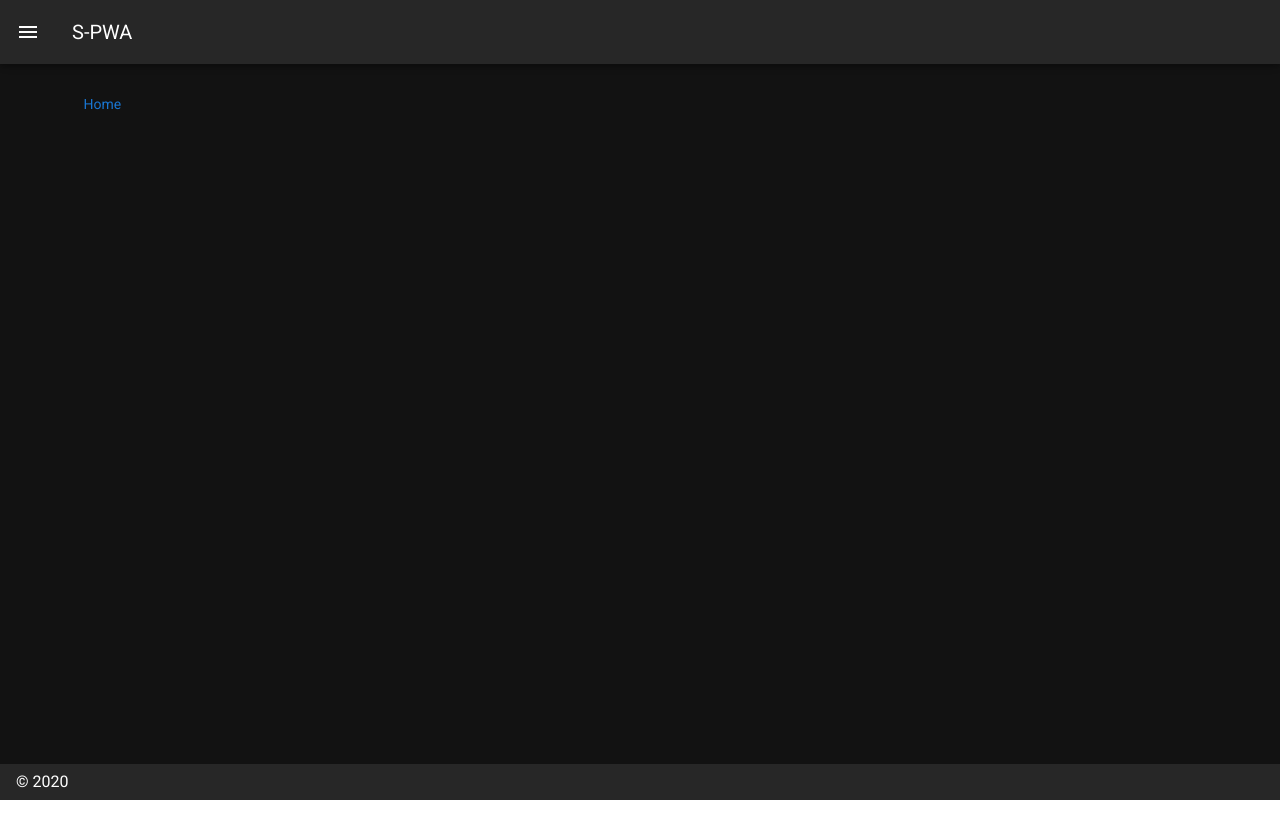
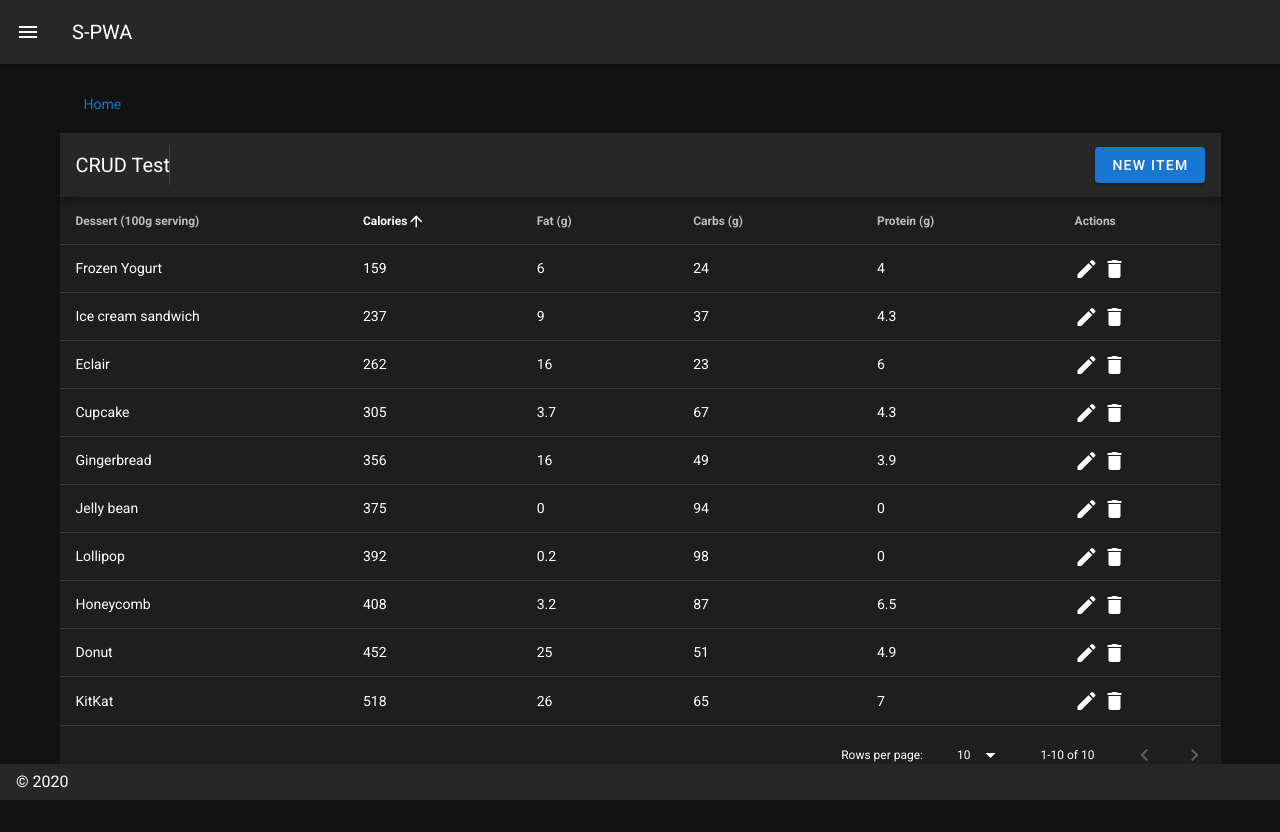
Before and after one commit to qtipee/s-pwa, a Nuxt app: page / in a window 1280 px wide. Before the commit the page ends 800 px from the top, so only its background shows below. Built offline with nearby package versions, Linux system fonts and the light colour scheme.

Commit message:
CRUD Table test

```diff
--- /dev/null
+++ b/components/CRUDTable.vue
@@ -0,0 +1,236 @@
+<template>
+    <v-data-table
+    :headers="headers"
+    :items="items"
+
+    sort-by="calories"
+
+    >
+        <template v-slot:top>
+            <v-toolbar>
+                <v-toolbar-title>{{ tableName }}</v-toolbar-title>
+                <v-divider
+                    inset
+                    vertical
+                ></v-divider>
+
+                <v-spacer></v-spacer>
+
+                <v-dialog v-model="dialog">
+                    <template v-slot:activator="{ on }">
+                        <v-btn color="primary" v-on="on">New Item</v-btn>
+                    </template>
+                    <v-card>
+                        <v-card-title>
+                            <span class="headline">{{ formTitle }}</span>
+                        </v-card-title>
+
+                        <v-card-text>
+                            <v-container>
+                                <v-row>
+                                <v-col cols="12" sm="6" md="4">
+                                <v-text-field v-model="editedItem.name" label="Dessert name"></v-text-field>
+                                </v-col>
+                                <v-col cols="12" sm="6" md="4">
+                                <v-text-field v-model="editedItem.calories" label="Calories"></v-text-field>
+                                </v-col>
+                                <v-col cols="12" sm="6" md="4">
+                                <v-text-field v-model="editedItem.fat" label="Fat (g)"></v-text-field>
+                                </v-col>
+                                <v-col cols="12" sm="6" md="4">
+                                <v-text-field v-model="editedItem.carbs" label="Carbs (g)"></v-text-field>
+                                </v-col>
+                                <v-col cols="12" sm="6" md="4">
+                                <v-text-field v-model="editedItem.protein" label="Protein (g)"></v-text-field>
+                                </v-col>
+                                </v-row>
+                            </v-container>
+                        </v-card-text>
+
+                        <v-card-actions>
+                            <v-spacer></v-spacer>
+                            <v-btn color="blue darken-1" text @click="close">Cancel</v-btn>
+                            <v-btn color="blue darken-1" text @click="save">Save</v-btn>
+                        </v-card-actions>
+                    </v-card>
+                </v-dialog>
+
+            </v-toolbar>
+        </template>
+
+        <template v-slot:item.actions="{ item }">
+            <v-icon class="mr-1" @click="editItem(item)">
+                mdi-pencil
+            </v-icon>
+            <v-icon class="mr-1" @click="deleteItem(item)">
+                mdi-delete
+            </v-icon>
+        </template>
+
+        <template v-slot:no-data>
+            <v-btn color="primary" @click="initialize">Reset</v-btn>
+        </template>
+
+    </v-data-table>
+</template>
+
+<script>
+export default {
+    data: () => ({
+        tableName: 'CRUD Test',
+        dialog: false,
+        headers: [],
+        items: [],
+        editedIndex: -1,
+        editedItem: {
+        name: '',
+        calories: 0,
+        fat: 0,
+        carbs: 0,
+        protein: 0,
+        },
+        defaultItem: {
+        name: '',
+        calories: 0,
+        fat: 0,
+        carbs: 0,
+        protein: 0,
+        },
+    }),
+
+    computed: {
+        formTitle () {
+            return this.editedIndex === -1 ? 'New Item' : 'Edit Item'
+        },
+    },
+
+    watch: {
+        dialog (val) {
+            val || this.close()
+        },
+    },
+
+    created () {
+        this.initialize()
+    },
+
+    methods: {
+        initialize () {
+            this.headers = [
+            {
+            text: 'Dessert (100g serving)',
+            align: 'start',
+            sortable: false,
+            value: 'name',
+            },
+            { text: 'Calories', value: 'calories' },
+            { text: 'Fat (g)', value: 'fat' },
+            { text: 'Carbs (g)', value: 'carbs' },
+            { text: 'Protein (g)', value: 'protein' },
+            { text: 'Actions', value: 'actions', sortable: false },
+            ]
+
+            this.items = [
+            {
+            name: 'Frozen Yogurt',
+            calories: 159,
+            fat: 6.0,
+            carbs: 24,
+            protein: 4.0,
+            },
+            {
+            name: 'Ice cream sandwich',
+            calories: 237,
+            fat: 9.0,
+            carbs: 37,
+            protein: 4.3,
+            },
+            {
+            name: 'Eclair',
+            calories: 262,
+            fat: 16.0,
+            carbs: 23,
+            protein: 6.0,
+            },
+            {
+            name: 'Cupcake',
+            calories: 305,
+            fat: 3.7,
+            carbs: 67,
+            protein: 4.3,
+            },
+            {
+            name: 'Gingerbread',
+            calories: 356,
+            fat: 16.0,
+            carbs: 49,
+            protein: 3.9,
+            },
+            {
+            name: 'Jelly bean',
+            calories: 375,
+            fat: 0.0,
+            carbs: 94,
+            protein: 0.0,
+            },
+            {
+            name: 'Lollipop',
+            calories: 392,
+            fat: 0.2,
+            carbs: 98,
+            protein: 0,
+            },
+            {
+            name: 'Honeycomb',
+            calories: 408,
+            fat: 3.2,
+            carbs: 87,
+            protein: 6.5,
+            },
+            {
+            name: 'Donut',
+            calories: 452,
+            fat: 25.0,
+            carbs: 51,
+            protein: 4.9,
+            },
+            {
+            name: 'KitKat',
+            calories: 518,
+            fat: 26.0,
+            carbs: 65,
+            protein: 7,
+            },
+            ]
+        },
+
+        editItem (item) {
+            this.editedIndex = this.items.indexOf(item)
+            this.editedItem = Object.assign({}, item)
+            this.dialog = true
+        },
+
+        deleteItem (item) {
+            const index = this.items.indexOf(item)
+            confirm('Are you sure you want to delete this item?') && this.items.splice(index, 1)
+        },
+
+        close () {
+            this.dialog = false
+            setTimeout(() => {
+                this.editedItem = Object.assign({}, this.defaultItem)
+                this.editedIndex = -1
+            }, 300)
+        },
+
+        save () {
+            if (this.editedIndex > -1) {
+                Object.assign(this.items[this.editedIndex], this.editedItem)
+            } else {
+                this.items.push(this.editedItem)
+            }
+            this.close()
+        },
+    },
+}
+</script>
--- a/pages/index.vue
+++ b/pages/index.vue
@@ -1,13 +1,16 @@
 <template>
     <!--FileExplorer /-->
+    <CRUDTable />
 </template>
 
 <script>
 import FileExplorer from '~/components/FileExplorer.vue'
+import CRUDTable from '~/components/CRUDTable.vue'
 
 export default {
   components: {
       FileExplorer,
+      CRUDTable,
   },
 }
 </script>
```
